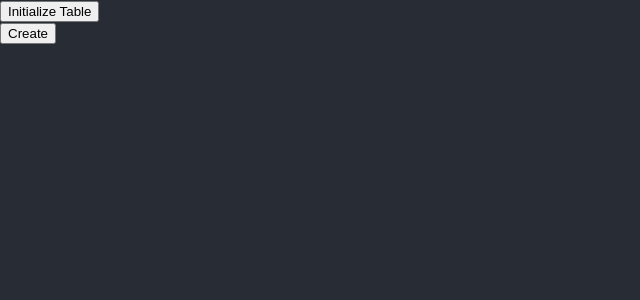
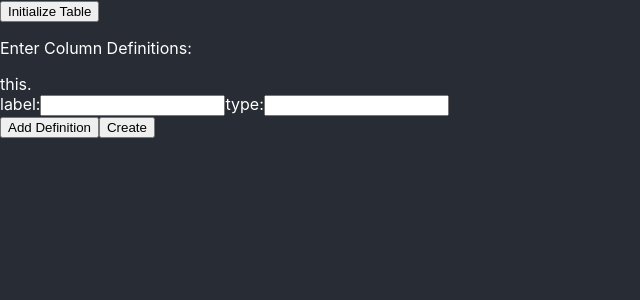
Before and after one commit to AnkushMalik/TableMaker, a React (Create React App) app: page / in a window 1280 px wide. Both pictures are taken after a click on the button "Initialize Table". Shown: the top 300 px of the page, without its empty margins (0-640 px from the left). Built offline with nearby package versions, Linux system fonts and the light colour scheme; the HTML template or start-up script is replaced by a standard one.

Commit message:
Add custom-form and formtojson method

```diff
--- a/package.json
+++ b/package.json
@@ -3,6 +3,7 @@
   "version": "0.1.0",
   "private": true,
   "dependencies": {
+    "jquery": "^3.4.1",
     "react": "^16.9.0",
     "react-dom": "^16.9.0",
     "react-scripts": "3.1.1"
--- /dev/null
+++ b/src/components/custom-form/customform.component.jsx
@@ -0,0 +1,10 @@
+import React from 'react'
+
+export const CustomForm = () => (
+    <form className='custom-form'>
+        <label>label:</label>
+        <input type="text" name='label' />
+        <label>type:</label>
+        <input type="text" name='type' />
+    </form>
+);
--- a/src/components/table-maker/table-maker.component.jsx
+++ b/src/components/table-maker/table-maker.component.jsx
@@ -1,41 +1,76 @@
 import React from 'react'
+import { CustomForm } from '../custom-form/customform.component'
+import $ from 'jquery'
 
 class TableMaker extends React.Component {
     constructor(props) {
         super(props);
         this.state = {
             initialized: false,
+            columnscount: 0,
             tableDef: [{
-                "colDef": [],
-                "rowDef": []
+                "colDef": [{}],
+                "rowDef": [{}]
             }]
         }
     }
+
     initializeTable = () => {
         this.setState({ initialized: true });
     }
 
+    handlecreateTable = () => {
+        let k = $('.custom-form')[0];
+        let formData = new FormData(k);
+        let data = Array.from(formData.entries()).reduce((memo, pair) => ({
+            ...memo,
+            [pair[0]]: pair[1],
+        }), {});
+        console.log(JSON.stringify(data))
+    }
+
+    handleAppendDef = () => {
+        this.setState({ columnscount: (this.state.columnscount + 1) })
+        console.log(this.state.columnscount)
+    }
+
     render() {
+        // eslint-disable-next-line
+        const { initialized, columnscount, tableDef } = this.state
         return (
             <div className='tablemaker'>
                 <div className="initt">
                     <button
-                        className='waves-effect waves-light btn'
+                        className=' waves-light btn'
                         onClick={this.initializeTable}>
                         Initialize Table
                     </button>
+                    {
+                        initialized ?
+                            (
+                                <span>
+                                    <div id='col-defs-div'>
+                                        <p> Enter Column Definitions:</p>
+                                        this.
+                                        <CustomForm key={0} />
+                                        {
+                                            [...Array(columnscount)].map((e, i) =>
+                                                <CustomForm key={i + 1} />)
+                                        }
                                     </div>
-                {
-                    this.state.initialized ?
-                        (
+                                    <button className='form-appender' onClick={this.handleAppendDef}>
+                                        Add Definition
+                                    </button>
                                     <button
                                         id='create_table'
                                         className='waves-effect waves-light btn'
-                                onClick={this.createTable}>
+                                        onClick={this.handlecreateTable}>
                                         Create
                                     </button>
+                                </span>
                             ) : null
                     }
+                </div>
             </div>
         )
     }
```
Also changed, not shown: 1 other file (tests, documents, lock files or other folders). Lines whose indentation alone changed are shown as unchanged.
